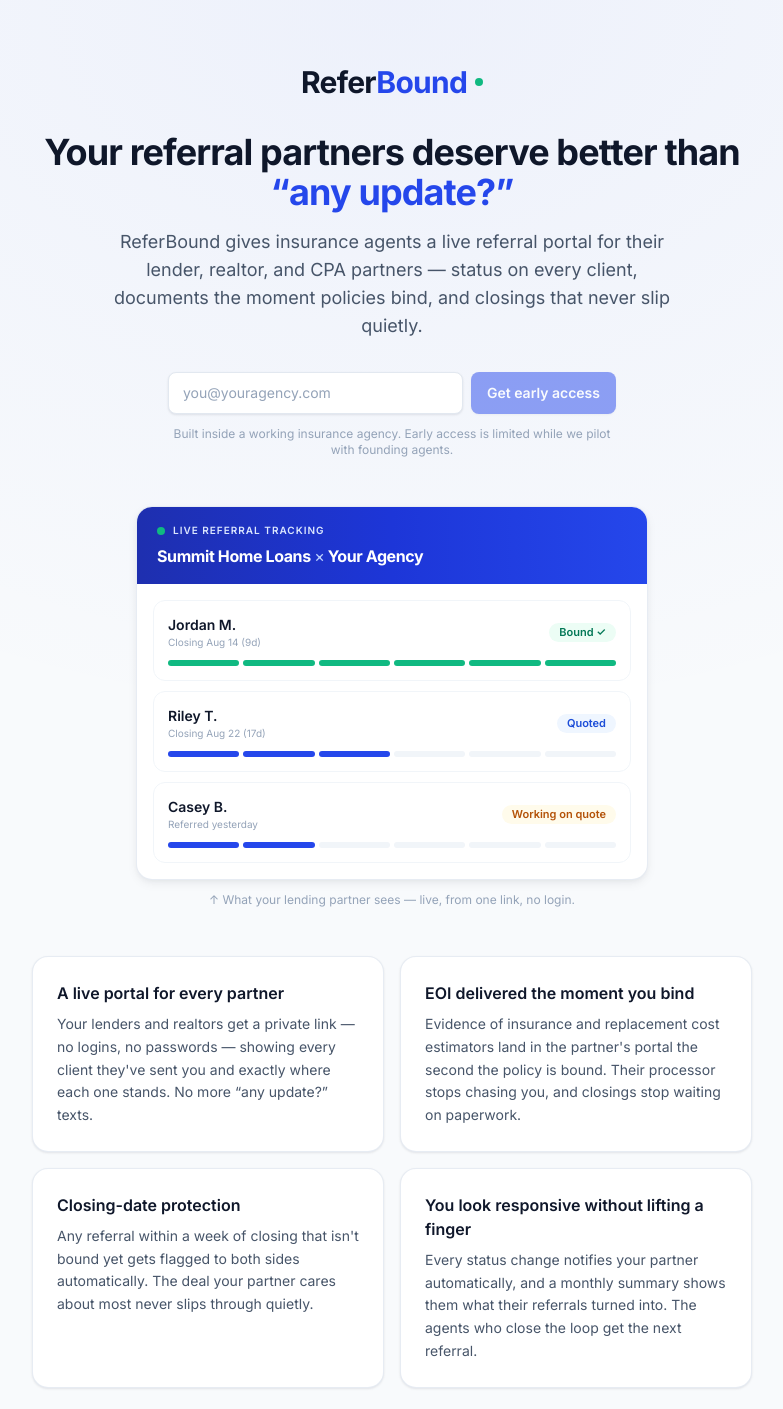
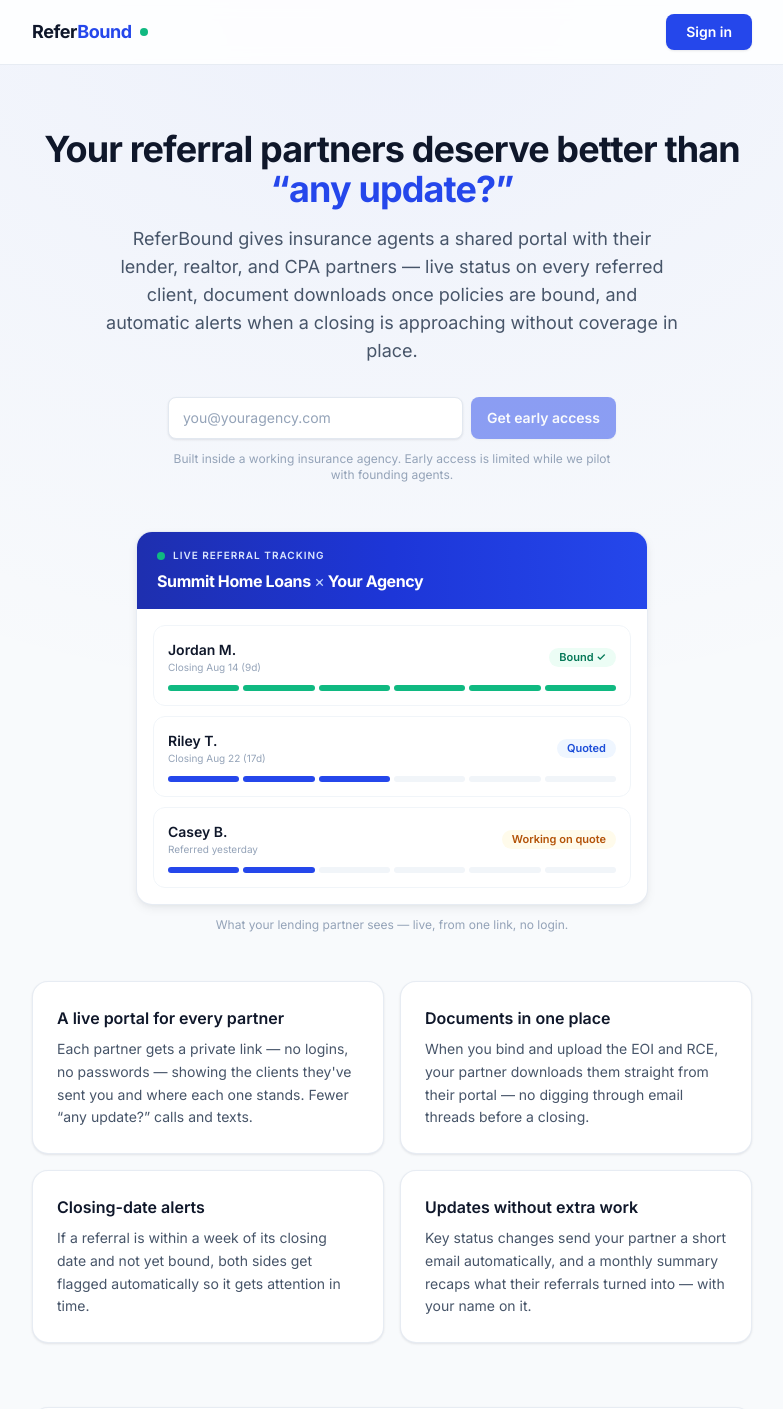
Before and after one commit to CertAlertCRM/ReferBound, a Next.js app: page /welcome in a window 1280 px wide. Shown: the top 1409 px of the page, without its empty margins (248-1031 px from the left). Built offline with nearby package versions, Linux system fonts and the light colour scheme.

Commit message:
ReferBound rebrand, icon system, landing page copy + sign-in

```diff
--- a/app/welcome/page.tsx
+++ b/app/welcome/page.tsx
@@ -13,36 +13,45 @@
 const FEATURES = [
   {
     title: "A live portal for every partner",
-    body: "Your lenders and realtors get a private link — no logins, no passwords — showing every client they've sent you and exactly where each one stands. No more “any update?” texts.",
+    body: "Each partner gets a private link — no logins, no passwords — showing the clients they've sent you and where each one stands. Fewer “any update?” calls and texts.",
   },
   {
-    title: "EOI delivered the moment you bind",
-    body: "Evidence of insurance and replacement cost estimators land in the partner's portal the second the policy is bound. Their processor stops chasing you, and closings stop waiting on paperwork.",
+    title: "Documents in one place",
+    body: "When you bind and upload the EOI and RCE, your partner downloads them straight from their portal — no digging through email threads before a closing.",
   },
   {
-    title: "Closing-date protection",
-    body: "Any referral within a week of closing that isn't bound yet gets flagged to both sides automatically. The deal your partner cares about most never slips through quietly.",
+    title: "Closing-date alerts",
+    body: "If a referral is within a week of its closing date and not yet bound, both sides get flagged automatically so it gets attention in time.",
   },
   {
-    title: "You look responsive without lifting a finger",
-    body: "Every status change notifies your partner automatically, and a monthly summary shows them what their referrals turned into. The agents who close the loop get the next referral.",
+    title: "Updates without extra work",
+    body: "Key status changes send your partner a short email automatically, and a monthly summary recaps what their referrals turned into — with your name on it.",
   },
 ];
 
 export default function WelcomePage() {
   return (
     <main className="min-h-screen">
+      {/* Top bar with sign-in for existing accounts */}
+      <header className="sticky top-0 z-20 bg-white/85 backdrop-blur border-b border-slate-200/80">
+        <div className="max-w-3xl mx-auto px-6 h-16 flex items-center justify-between">
+          <Wordmark />
+          <a href="/login" className="btn-primary !px-5">
+            Sign in
+          </a>
+        </div>
+      </header>
+
       {/* Hero */}
-      <section className="max-w-3xl mx-auto px-6 pt-16 pb-12 text-center">
-        <Wordmark size="text-3xl" />
-        <h1 className="mt-8 text-3xl sm:text-4xl font-bold tracking-tight leading-tight">
+      <section className="max-w-3xl mx-auto px-6 pt-14 pb-12 text-center">
+        <h1 className="mt-2 text-3xl sm:text-4xl font-bold tracking-tight leading-tight">
           Your referral partners deserve better than{" "}
           <span className="text-brand">&ldquo;any update?&rdquo;</span>
         </h1>
         <p className="mt-4 text-lg text-ink-secondary max-w-xl mx-auto">
-          ReferBound gives insurance agents a live referral portal for their lender, realtor, and CPA
-          partners — status on every client, documents the moment policies bind, and closings that
-          never slip quietly.
+          ReferBound gives insurance agents a shared portal with their lender, realtor, and CPA
+          partners — live status on every referred client, document downloads once policies are
+          bound, and automatic alerts when a closing is approaching without coverage in place.
         </p>
         <div className="mt-8 max-w-md mx-auto">
           <WaitlistForm />
@@ -88,7 +97,7 @@
             </div>
           </div>
           <p className="text-center text-xs text-ink-muted mt-3">
-            ↑ What your lending partner sees — live, from one link, no login.
+            What your lending partner sees — live, from one link, no login.
           </p>
         </div>
       </section>
@@ -131,8 +140,9 @@
       <footer className="text-center text-xs text-ink-muted pb-10">
         © 2026 ReferBound · Built by agents, for agents
         <span className="block mt-1">
-          <a href="/login" className="hover:underline">
-            Agent sign-in
+          Already have an account?{" "}
+          <a href="/login" className="link !text-xs">
+            Sign in
           </a>
         </span>
       </footer>
```
